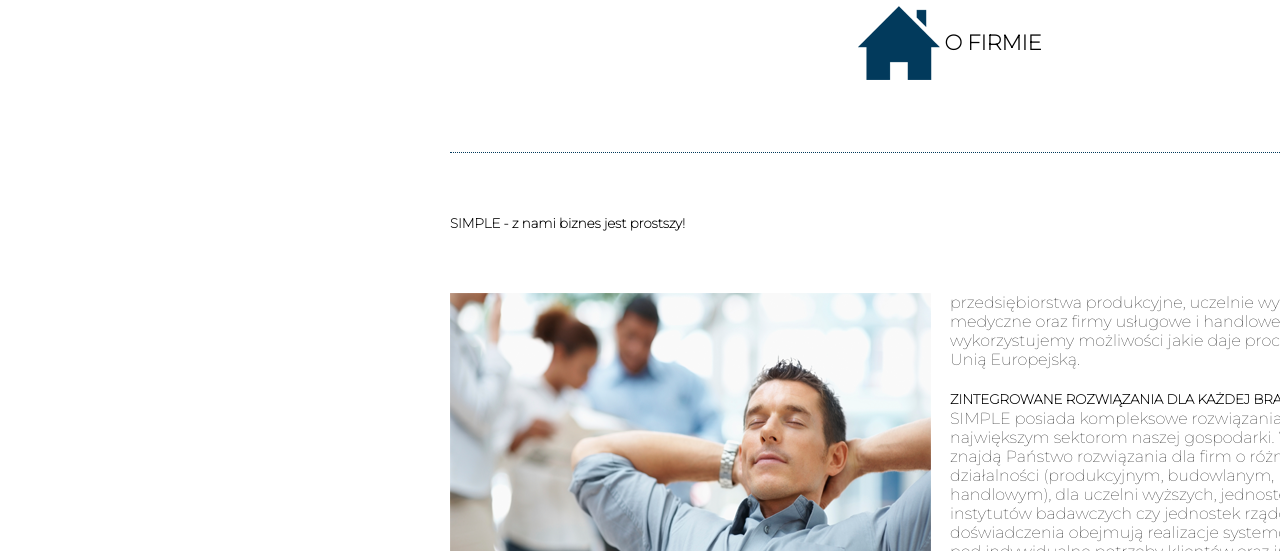
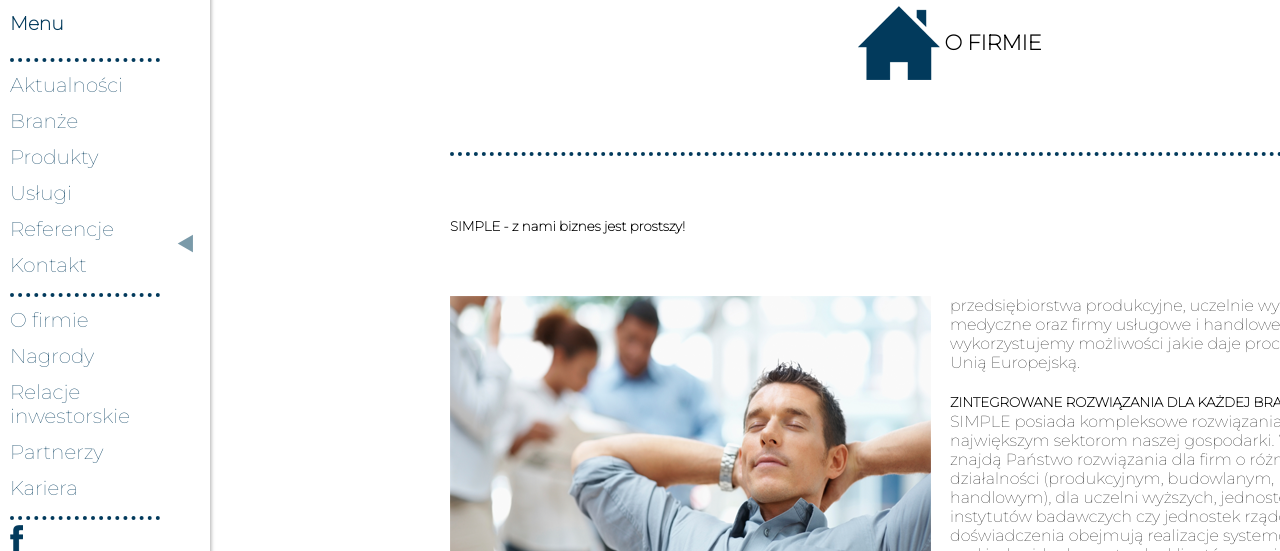
Before and after one commit to RhobarIII/Ideo, a plain HTML site: page index.html in a window 1280 px wide. Shown: the part 155-706 px from the top of the page. Drawn offline with Linux system fonts and the light colour scheme.

Commit message:
nearfinish

```diff
--- a/index.html
+++ b/index.html
@@ -26,9 +26,18 @@
             }
 
         }
+        function OpenSideMenu()
+        {
+            document.getElementById("sidemenu").style.width="210px";
+        }
+        function CloseSideMenu()
+        {
+            document.getElementById("sidemenu").style.width="60px";
+        }
     </script>
 </head>
 <body>
+<div id="container">
     <header>
 
         <nav>
@@ -47,6 +56,39 @@
             </div>
         </nav>
     </header>
+
+    <section>
+        <div id="sidemenu" class="sidem">
+            <div id="sidemenucontent">
+                <h3>Menu</h3>
+                <div class="dottedborder"></div>
+
+                    <a href="#">Aktualności</a>
+                    <a href="#">Branże</a>
+                    <a href="#">Produkty</a>
+                    <a href="#">Usługi</a>
+                    <a href="#">Referencje</a>
+                    <a href="#">Kontakt</a>
+
+                <div class="dottedborder"></div>
+
+                    <a href="#">O firmie</a>
+                    <a href="#">Nagrody</a>
+                    <a href="#">Relacje inwestorskie</a>
+
+                   <a href="#">Partnerzy</a>
+                   <a href="#">Kariera</a>
+
+                <div class="dottedborder"></div>
+                <img src="FromPSD/fbico.png"><br>
+                <img src="FromPSD/linkedinico.png">
+            </div>
+            <div id="opener">
+                <a href="#" onclick="OpenSideMenu()"><img src="FromPSD/arrow.png"></a>
+            </div>
+        </div>
+    </section>
+
     <section>
         <div id="content">
 
@@ -89,6 +131,6 @@
             </div>
         </div>
     </section>
-
+</div>
 </body>
 </html>
--- a/style.css
+++ b/style.css
@@ -2,12 +2,19 @@
 body
 {
     box-sizing: border-box;
-    width: 1900px;
+
     margin: 0px;
     padding: 0px;
     font-family: 'Montserrat', sans-serif;
     color:black;
     font-size: 16px;
+}
+html { height: 100%; }
+body {height: 100%; }
+#container
+{
+    width: 1900px;
+    overflow-x: hidden;
 }
 ul
 {
@@ -59,11 +66,11 @@ nav ul li a
 #content
 {
 
-
-    position: relative;
-    top: 0;
-
-    right: -450px;
+    float:left;
+    position: absolute;
+    top: 88px;
+    z-index: 1;
+    left: 450px;
     width: 1000px;
     min-height: 500px;
 }
@@ -75,7 +82,7 @@ nav ul li a
     left:0;
     top:0;
     z-index: 0;
-    border-bottom: 1px #023a5c dotted;
+    border-bottom: 4px #023a5c dotted;
     width: 100%;
     height: 219px;
 }
@@ -130,3 +137,67 @@ visibility: hidden;
 height: 20px;
 margin-bottom: 8px;
 }
+#sidemenu
+{
+    min-height: 1300px;
+    width:210px;
+    position: sticky;
+    z-index: 2;
+    margin-right: 0px;
+    padding-right: 0px;
+    left: 0;
+    background-color: white;
+    overflow-x: hidden;
+    transition: 0.5s;
+    padding-top: 60px;
+    box-sizing: border-box;
+    float:left;
+    box-shadow: 1px 2px 4px #adadad;
+    font-size: 16px;
+    color:#023a5c;
+}
+#sidemenu  #sidemenucontent a
+{
+
+    text-decoration: none;
+    font-size: 20px;
+    padding-top: 6px;
+    padding-bottom: 6px;
+    display: block;
+    transition: 0.3s;
+    color:#023a5c;
+}
+.sidem .close
+{
+    position: absolute;
+    top: 0;
+    right: 25px;
+    font-size: 36px;
+    margin-left: 50px;
+}
+#sidemenucontent
+{
+    float:left;
+    width: 150px;
+    padding-left: 10px;
+}
+#opener
+{
+    float: right;
+    width: 50px;
+    min-height: 820px;
+}
+.dottedborder
+{
+    border-bottom: 4px #023a5c dotted;
+    margin-top: 5px;
+    margin-bottom: 5px;
+    min-height: 5px;
+}
+#opener a
+{
+    display: flex;
+   align-items: center;
+   justify-content: center;
+    height: 500px;
+}
```
Also changed, not shown: FromPSD/arrow.png (added), FromPSD/fbico.png (added), FromPSD/linkedinico.png (added).
